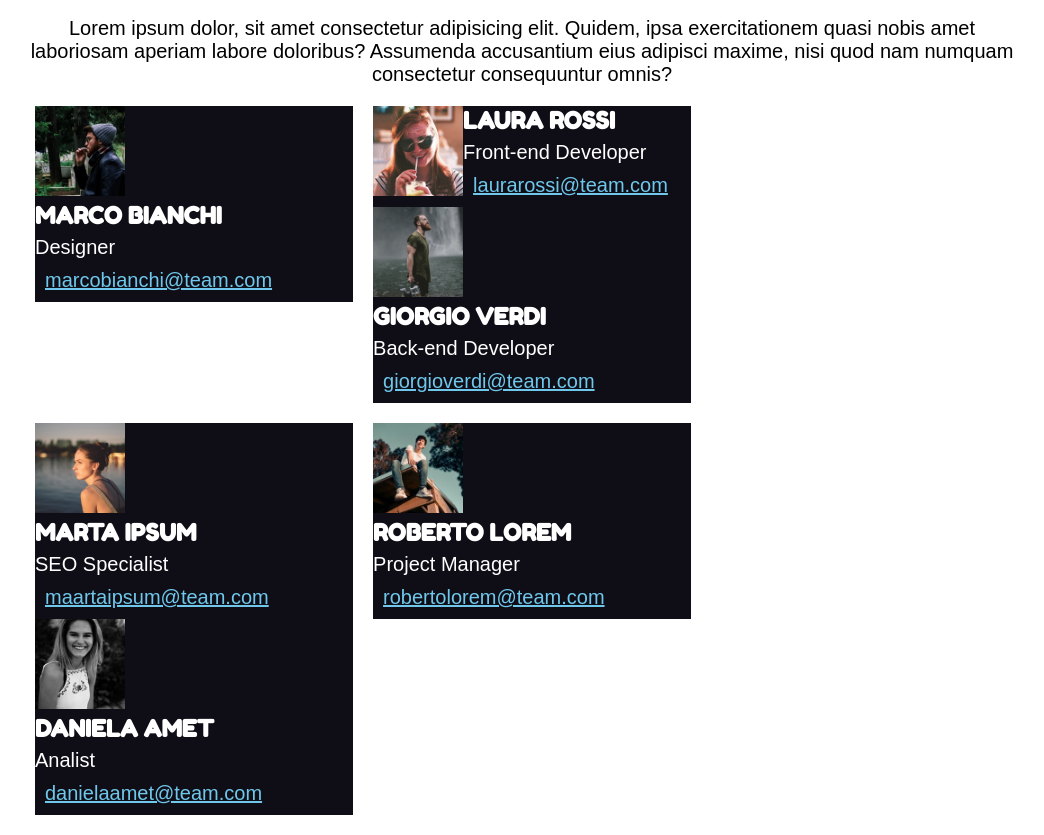
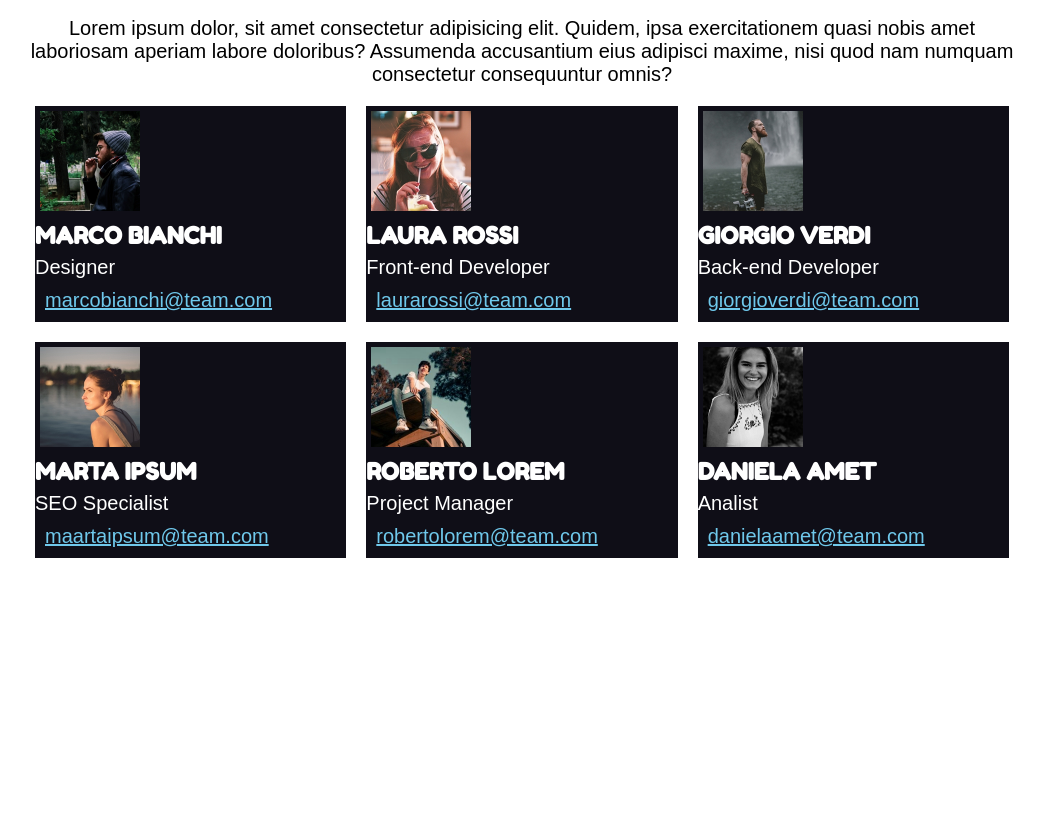
Before and after one commit to MatteoGunetto/html-css-float-cards, a plain HTML site: page index.html in a window 1280 px wide. Shown: the part 71-906 px from the top of the page, without its empty margins (118-1162 px from the left). After the commit the page ends 800 px from the top, so only its background shows below. Drawn offline with Linux system fonts and the light colour scheme.

Commit message:
corretto spazio impaginazione

```diff
--- a/css/style.css
+++ b/css/style.css
@@ -1,3 +1,4 @@
+
 /* regole generale */
 *{
     margin: 0;
@@ -26,7 +27,7 @@ p{
 }
 
 img{
-    width: 90px;
+    width: 100px;
 }
 
 span{
@@ -44,6 +45,7 @@ a{
 }
 .immagine{
     float: left;
+    padding: 5px 5px;
 }
 .nome{
     float: left;
@@ -67,7 +69,12 @@ a{
     background-color: rgba(221, 12, 12, 0.603); */
     float: left;
     margin: 0px 10px;
-    width: 32%;
+    width:calc(100% / 3 - 20px);
     background-color: rgb(15, 14, 23);
 
 }
+/* .row::before{
+    content: "";
+    display: table;
+    clear: both;
+} */
```
